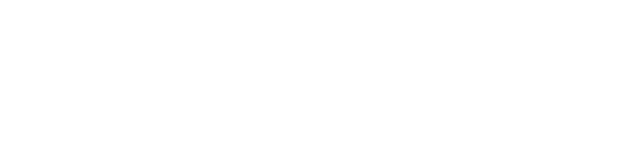
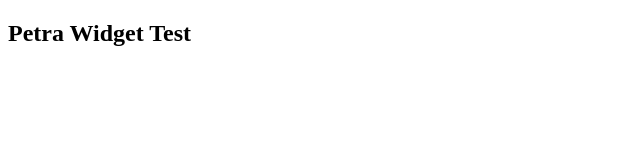
Before and after one commit to DirkRohweder/petra-widget, a plain HTML site: page index.html in a window 1280 px wide. Shown: the whole page, without its empty margins (0-640 px from the left). Drawn offline with Linux system fonts and the light colour scheme.

Commit message:
Add files via upload

```diff
--- a/index.html
+++ b/index.html
@@ -1,10 +1,12 @@
 <!DOCTYPE html>
 <html lang="de">
 <head>
-  <meta charset="UTF-8" />
+  <meta charset="UTF-8">
   <title>Petra Widget</title>
 </head>
 <body>
+  <h2>Petra Widget Test</h2>
+
   <script
     src="https://cdn.jsdelivr.net/gh/HalloPetra/html-script-tag@latest/dist/assets/index.js"
     data-contact-widget-auto-init
@@ -17,7 +19,7 @@
     data-greeting-text="Hallo {{contact_data_name}}, Petra hier von Firma Dirk Rohweder SHK. Wie kann ich Ihnen behilflich sein?"
     data-outgoing-phone-number="+49632492150"
     data-hint-text="Mit dem Absenden akzeptieren Sie unsere Datenschutzbestimmungen."
-    data-extra-input-fields='[{"type":"email","required":true},{"type":"address","required":false}]'
-  ></script>
+    data-extra-input-fields='[{"type":"email","required":true},{"type":"address","required":false}]'>
+  </script>
 </body>
 </html>
```
